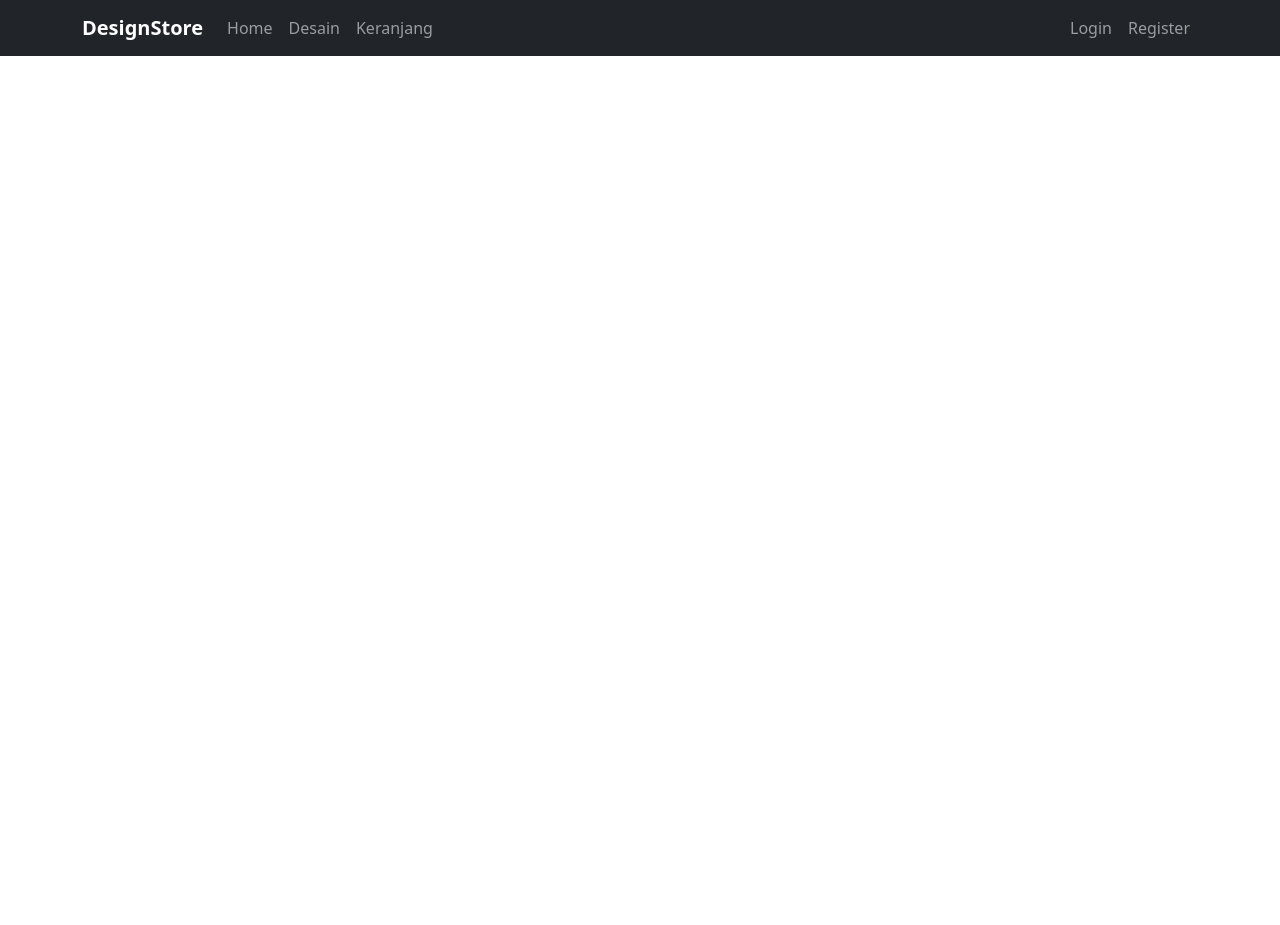
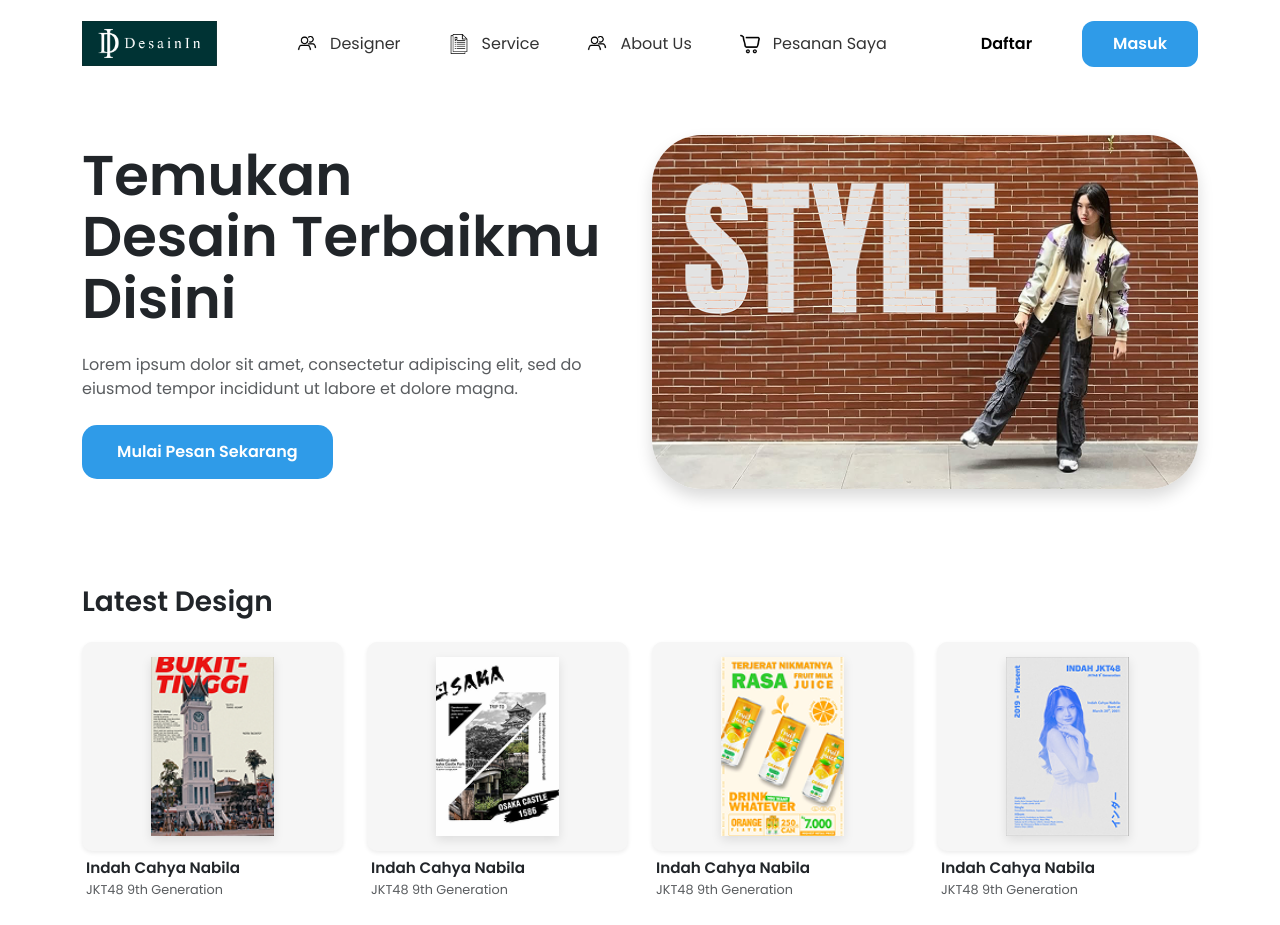
Before and after one commit to Fajar-saputra/desain-in, a PHP site: page / in a window 1280 px wide. Before the commit the page ends 56 px from the top, so only its background shows below. Run offline with PHP 8.4, Linux system fonts and the light colour scheme.

Commit message:
feat: update layout, navbar, footer, and add designer page

```diff
--- a/assets/css/sytles.css
+++ b/assets/css/sytles.css
@@ -0,0 +1,93 @@
+@import url('https://fonts.googleapis.com/css2?family=Roboto:ital,wght@0,100..900;1,100..900&display=swap');
+
+
+body {
+    font-family: 'Poppins', sans-serif;
+}
+
+/* Opsional: Jika ingin heading (h1-h6) terasa lebih tegas */
+h1, h2, h3, h4, h5, h6, .navbar-brand {
+    font-family: 'Poppins', sans-serif;
+    font-weight: 600;
+}
+
+/* Font Poppins */
+body {
+    font-family: 'Poppins', sans-serif;
+}
+
+/* Navbar Link & Hover */
+.nav-link {
+    color: #333 !important;
+    transition: all 0.3s ease;
+    border-radius: 8px;
+    padding: 8px 12px !important;
+}
+
+.nav-link:hover {
+    color: #2F9BE8 !important;
+    background-color: rgba(47, 155, 232, 0.05); /* Background biru sangat tipis */
+    box-shadow: 0 0 10px rgba(47, 155, 232, 0.2); /* Bayangan tipis biru */
+}
+
+/* Navbar Icons */
+.nav-icon {
+    height: 20px !important; /* Ukuran icon navbar sesuai proporsi */
+    width: auto;
+    margin-right: 5px;
+}
+
+/* Buttons */
+.btn-daftar {
+    font-weight: 700;
+    color: #000;
+    text-decoration: none;
+    margin-right: 20px;
+    padding: 10px 30px !important;
+    display: inline-block;
+    border-radius: 3px;
+    transition: all 0.3s ease;
+
+}
+
+.btn-daftar:hover {
+    color: #2F9BE8;
+    background-color: rgba(47, 155, 232, 0.1);
+    box-shadow: 0 4px 12px rgba(47, 155, 232, 0.2);
+}
+
+.btn-masuk {
+    background-color: #2F9BE8;
+    color: white !important;
+    font-weight: 600;
+    padding: 10px 30px !important;
+    border-radius: 12px;
+    transition: 0.3s;
+}
+
+.btn-masuk:hover {
+    background-color: #2684c7;
+    box-shadow: 0 4px 15px rgba(0, 0, 0, 0.2); /* Bayangan hitam tipis */
+    color: white !important;
+}
+
+/* Hero Section */
+.hero-title {
+    font-size: 3.5rem;
+    font-weight: 800;
+    line-height: 1.1;
+}
+
+.btn-order {
+    background-color: #2F9BE8;
+    color: white;
+    padding: 15px 35px;
+    border-radius: 15px;
+    font-weight: 600;
+    border: none;
+}
+
+.hero-img {
+    border-radius: 50px; /* Sesuai gambar yang tumpul sudutnya */
+    width: 100%;
+}
--- a/components/navbar.php
+++ b/components/navbar.php
@@ -0,0 +1,50 @@
+<link href="https://cdn.jsdelivr.net/npm/bootstrap@5.3.0/dist/css/bootstrap.min.css" rel="stylesheet">
+<link rel="stylesheet" href="/desainIn/assets/css/sytles.css">
+
+
+<nav class="navbar navbar-expand-lg navbar-light bg-white py-3">
+  <div class="container">
+    <a class="navbar-brand" href="/desainIn/index.php">
+      <img src="/desainIn/assets/images/logo-brand.jpeg" alt="DesainIn" style="height: 45px;">
+    </a>
+
+    <button class="navbar-toggler" type="button" data-bs-toggle="collapse" data-bs-target="#navbarNav">
+      <span class="navbar-toggler-icon"></span>
+    </button>
+
+    <div class="collapse navbar-collapse" id="navbarNav">
+      <ul class="navbar-nav mx-auto gap-lg-4">
+        <li class="nav-item">
+          <a class="nav-link d-flex align-items-center gap-2" href="#">
+            <img src="/desainIn/assets/icons/users.png" class="nav-icon" alt=""> Designer
+          </a>
+        </li>
+        <li class="nav-item">
+          <a class="nav-link d-flex align-items-center gap-2" href="#">
+            <img src="/desainIn/assets/icons/document.png" class="nav-icon" alt=""> Service
+          </a>
+        </li>
+        <li class="nav-item">
+          <a class="nav-link d-flex align-items-center gap-2" href="#">
+            <img src="/desainIn/assets/icons/users.png" class="nav-icon" alt=""> About Us
+          </a>
+        </li>
+        <li class="nav-item">
+          <a class="nav-link d-flex align-items-center gap-2" href="#">
+            <img src="/desainIn/assets/icons/online-shopping.png" class="nav-icon" alt=""> Pesanan Saya
+          </a>
+        </li>
+      </ul>
+
+      <div class="d-flex align-items-center">
+        <?php if (isset($_SESSION['user'])): ?>
+          <span class="me-3">Halo, <?= $_SESSION['user']['name']; ?></span>
+          <a href="/desainIn/logout.php" class="text-danger text-decoration-none">Logout</a>
+        <?php else: ?>
+          <a href="/desainIn/pages/register.php" class="btn-daftar">Daftar</a>
+          <a href="/desainIn/pages/login.php" class="btn btn-masuk">Masuk</a>
+        <?php endif; ?>
+      </div>
+    </div>
+  </div>
+</nav>
--- a/index.php
+++ b/index.php
@@ -3,72 +3,70 @@ if (session_status() === PHP_SESSION_NONE) {
     session_start();
 }
 ?>
+<!DOCTYPE html>
+<html lang="en">
+<head>
+    <meta charset="UTF-8">
+    <meta name="viewport" content="width=device-width, initial-scale=1.0">
+    <title>DesignStore</title>
 
-<link href="https://cdn.jsdelivr.net/npm/bootstrap@5.3.0/dist/css/bootstrap.min.css" rel="stylesheet">
+    <link href="https://fonts.googleapis.com/css2?family=Poppins:wght@300;400;600&display=swap" rel="stylesheet">
+    <link href="https://cdn.jsdelivr.net/npm/bootstrap@5.3.0/dist/css/bootstrap.min.css" rel="stylesheet">
 
-<nav class="navbar navbar-expand-lg navbar-dark bg-dark">
-  <div class="container">
+    <link rel="stylesheet" href="./assets/css/sytles.css">
+</head>
+<body>
 
-    <!-- Logo -->
-    <a class="navbar-brand fw-bold" href="/design-store/index.php">
-      DesignStore
-    </a>
+    <?php include 'components/navbar.php'; ?>
 
-    <!-- Toggle Mobile -->
-    <button class="navbar-toggler" type="button" data-bs-toggle="collapse" data-bs-target="#navbarNav">
-      <span class="navbar-toggler-icon"></span>
-    </button>
+<div class="container mt-5">
+    <div class="row align-items-center">
+        <div class="col-lg-6">
+            <h1 class="hero-title">Temukan<br>Desain Terbaikmu<br>Disini</h1>
+            <p class="text-muted my-4">Lorem ipsum dolor sit amet, consectetur adipiscing elit, sed do eiusmod tempor incididunt ut labore et dolore magna.</p>
+            <button class="btn btn-order">Mulai Pesan Sekarang</button>
+        </div>
+        <div class="col-lg-6">
+            <img src="./assets/images/hero-image.png" class="hero-img shadow" alt="Hero Image">
+        </div>
+    </div>
 
-    <!-- Menu -->
-    <div class="collapse navbar-collapse" id="navbarNav">
+    <div class="mt-5 pt-5">
+    <h3 class="fw-bold mb-4">Latest Design</h3>
+    <div class="row">
+        <?php for($i=1; $i<=4; $i++): ?>
+        <div class="col-md-3 mb-4">
+    <div class="card border-0 bg-transparent">
 
-      <ul class="navbar-nav me-auto">
-        <li class="nav-item">
-          <a class="nav-link" href="/design-store/index.php">Home</a>
-        </li>
+        <div class="d-flex align-items-center justify-content-center shadow-sm"
+             style="background-color: #F6F6F6;
+                    border-radius: 10px;
+                    aspect-ratio: 243 / 194;
+                    width: 100%;
+                    position: relative;
+                    overflow: hidden;">
 
-        <li class="nav-item">
-          <a class="nav-link" href="/design-store/pages/products.php">
-            <span>
+            <img src="./assets/images/design-<?= $i ?>.png"
+                 alt="Indah JKT48 Design"
+                 style="width: 47%; /* (115 / 243) * 100 */
+                        height: 86%; /* (168 / 194) * 100 */
+                        object-fit: cover;
+                        box-shadow: 0 4px 10px rgba(0,0,0,0.1);
+                        opacity: 1;">
+        </div>
 
-            </span>
-            Desain
-          </a>
-        </li>
+        <div class="mt-2 ps-1">
+            <h6 class="fw-bold mb-0" style="font-size: 0.95rem;">Indah Cahya Nabila</h6>
+            <small class="text-muted" style="font-size: 0.8rem;">JKT48 9th Generation</small>
+        </div>
 
-        <li class="nav-item">
-          <a class="nav-link" href="/design-store/pages/cart.php">Keranjang</a>
-        </li>
-      </ul>
+    </div>
+</div>
+        <?php endfor; ?>
+    </div>
+</div>
+</div>
 
-      <!-- Right Side -->
-      <ul class="navbar-nav">
-
-        <?php if (isset($_SESSION['user'])): ?>
-
-          <li class="nav-item">
-            <span class="nav-link">
-              Halo, <?= $_SESSION['user']['name']; ?>
-            </span>
-          </li>
-
-          <li class="nav-item">
-            <a class="nav-link text-danger" href="/design-store/logout.php">Logout</a>
-          </li>
-
-        <?php else: ?>
-
-          <li class="nav-item">
-            <a class="nav-link" href="/design-store/pages/login.php">Login</a>
-          </li>
-
-          <li class="nav-item">
-            <a class="nav-link" href="/design-store/pages/register.php">Register</a>
-          </li>
-
-        <?php endif; ?>
-
-      </ul>
-    </div>
-  </div>
-</nav>
+    <script src="https://cdn.jsdelivr.net/npm/bootstrap@5.3.0/dist/js/bootstrap.bundle.min.js"></script>
+</body>
+</html>
--- a/pages/home.php
+++ b/pages/home.php
@@ -0,0 +1 @@
+<?php include 'components/navbar.php'; ?>
```
Also changed, not shown: components/footer.php (+23 -0 lines), pages/about.php (+51 -0 lines), assets/images/design-1.png (added), assets/images/design-2.png (added), assets/images/design-3.png (added), assets/images/design-4.png (added), assets/images/founder.png (added), assets/images/hero-image.png (added), assets/images/logo-brand.jpeg (added), pages/designer.php (added).
